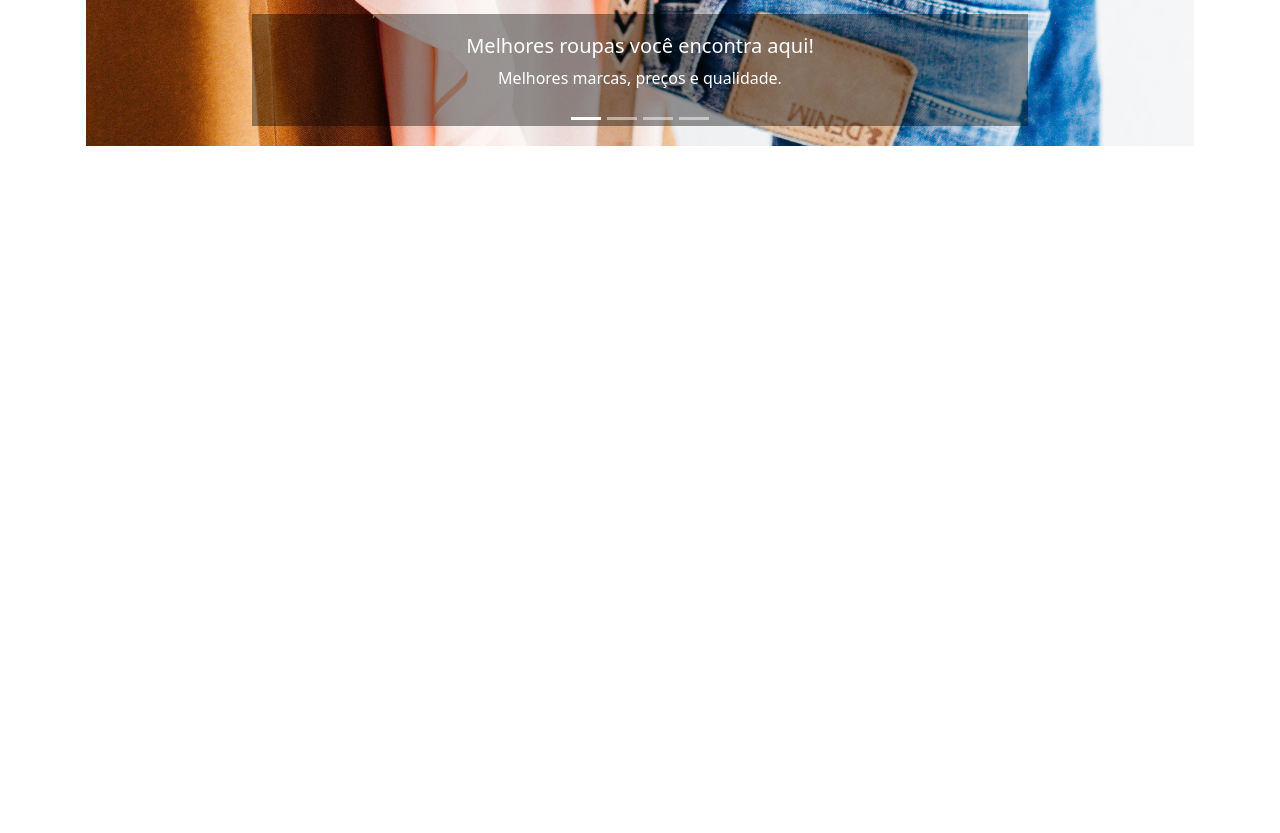
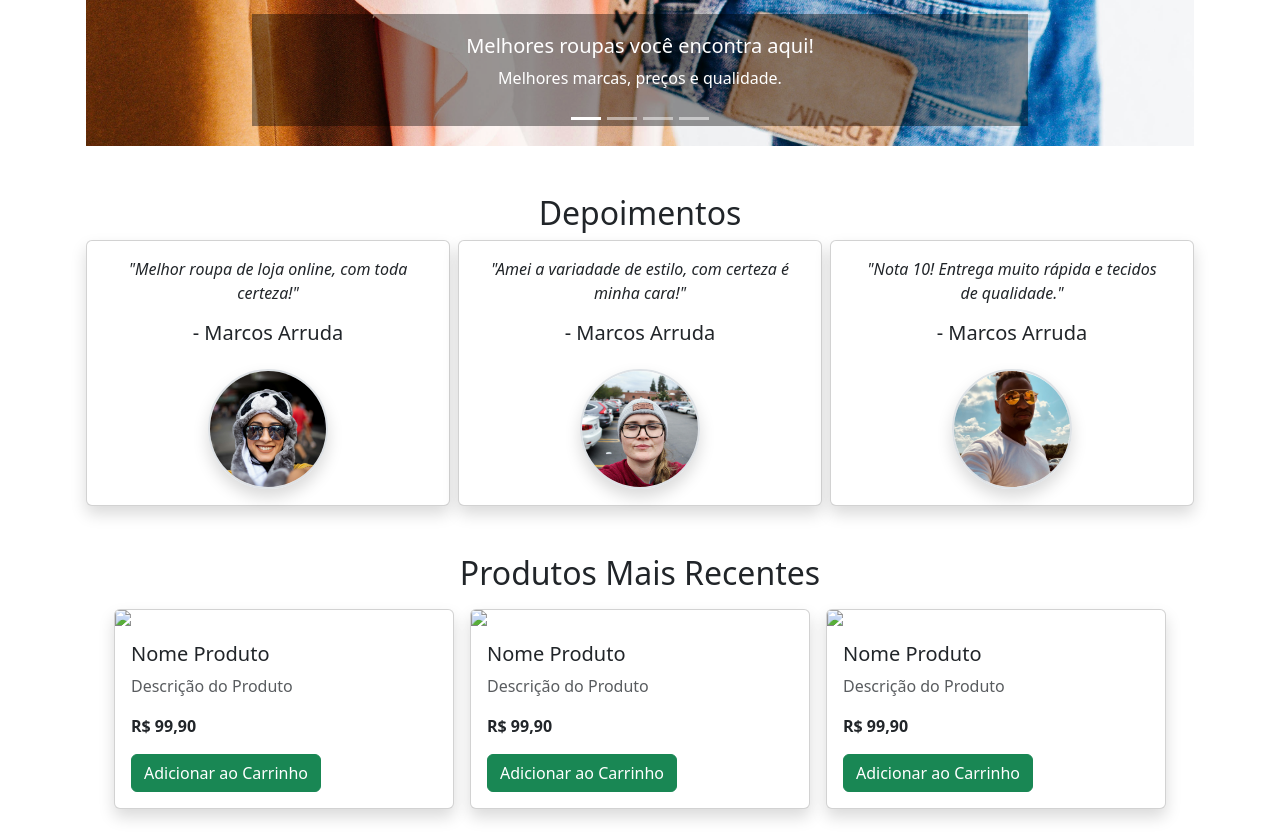
Before and after one commit to AfonsoDolmen/projeto-ecommerce, a Django app: template home/templates/home.html in a window 1280 px wide. Shown: the part 503-1336 px from the top of the page. Before the commit the page ends 649 px from the top, so only its background shows below. Run offline with Django 5.2, Linux system fonts and the light colour scheme; the template is opened without the code that fills it, so the values that code supplies are empty; parts of the project's set-up code (start-up, migrations or seed data) failed here and were passed over; some libraries are stand-ins or nearby versions.

Commit message:
Desenvolvido seção depoimentos e produtos recentes na home.

```diff
--- a/home/static/home/css/home.css
+++ b/home/static/home/css/home.css
@@ -11,3 +11,17 @@
 .carousel-control-prev-icon, .carousel-control-next-icon {
     background-color: rgba(0, 0, 0, 0.4);
 }
+
+.client-photo-container > img {
+    width: 120px;
+    height: 120px;
+    object-fit:cover;
+}
+
+.product-card {
+    width: 33.3%;
+}
+
+.product-card > .img-card-top {
+    object-fit: cover;
+}
--- a/home/templates/home.html
+++ b/home/templates/home.html
@@ -51,5 +51,70 @@
             </div>
         </div>
     </div>
+
+	<section class="container mt-5">
+		<div class="feedback-header-container">
+			<h2 class="text-center">Depoimentos</h2>
+		</div>
+
+		<div class="row feedback-content-container">
+			<div class="col card shadow mr-2">
+				<div class="text-center">
+					<i class="bi bi-chat-quote fs-1 text-primary"></i>
+				</div>
+
+				<div class="card-body text-center">
+					<p class="card-text fst-italic">"Melhor roupa de loja online, com toda certeza!"</p>
+					<h5 class="card-title">- Marcos Arruda</h5>
+				</div>
+
+				<div class="d-flex justify-content-center mb-3 client-photo-container">
+					<img class="border border-2 rounded rounded-circle shadow" src="{% static 'home/images/client-selfie-1.jpg' %}">
+				</div>
+			</div>
+
+			<div class="col card shadow mx-2">
+				<div class="text-center">
+					<i class="bi bi-chat-quote fs-1 text-primary"></i>
+				</div>
+
+				<div class="card-body text-center">
+					<p class="card-text fst-italic">"Amei a variadade de estilo, com certeza é minha cara!"</p>
+					<h5 class="card-title">- Marcos Arruda</h5>
+				</div>
+
+				<div class="d-flex justify-content-center mb-3 client-photo-container">
+					<img class="border border-2 rounded rounded-circle shadow" src="{% static 'home/images/client-selfie-2.jpg' %}">
+				</div>
+			</div>
+
+			<div class="col card shadow ml-2">
+				<div class="text-center">
+					<i class="bi bi-chat-quote fs-1 text-primary"></i>
+				</div>
+
+				<div class="card-body text-center">
+					<p class="card-text fst-italic">"Nota 10! Entrega muito rápida e tecidos de qualidade."</p>
+					<h5 class="card-title">- Marcos Arruda</h5>
+				</div>
+
+				<div class="d-flex justify-content-center mb-3 client-photo-container">
+					<img class="border border-2 rounded rounded-circle shadow" src="{% static 'home/images/client-selfie-3.jpg' %}">
+				</div>
+			</div>
+		</div>
+	</section>
+
+	<section class="container mt-5 recent-products-container">
+		<div class="recent-products-header">
+			<h2 class="text-center">Produtos Mais Recentes</h2>
+		</div>
+
+		<div class="d-flex justify-content-center w-100 p-2 recent-products-content">
+			{% include 'components/_product-card.html' %}
+			{% include 'components/_product-card.html' %}
+			{% include 'components/_product-card.html' %}
+		</div>
+	</section>
 </div>
 {% endblock %}
--- /dev/null
+++ b/setup/templates/components/_product-card.html
@@ -0,0 +1,11 @@
+<div class="card shadow mx-2 product-card">
+    <img class="card-img-top" src="https://via.placeholder.com/60">
+
+    <div class="card-body">
+        <h5 class="card-title">Nome Produto</h5>
+        <p class="card-text text-muted">Descrição do Produto</p>
+        <p class="card-price fw-bold">R$ 99,90</p>
+
+        <a class="btn btn-success" href="#">Adicionar ao Carrinho</a>
+    </div>
+</div>
```
Also changed, not shown: home/static/home/images/client-selfie-1.jpg (added), home/static/home/images/client-selfie-2.jpg (added), home/static/home/images/client-selfie-3.jpg (added). Lines whose indentation alone changed are shown as unchanged.
